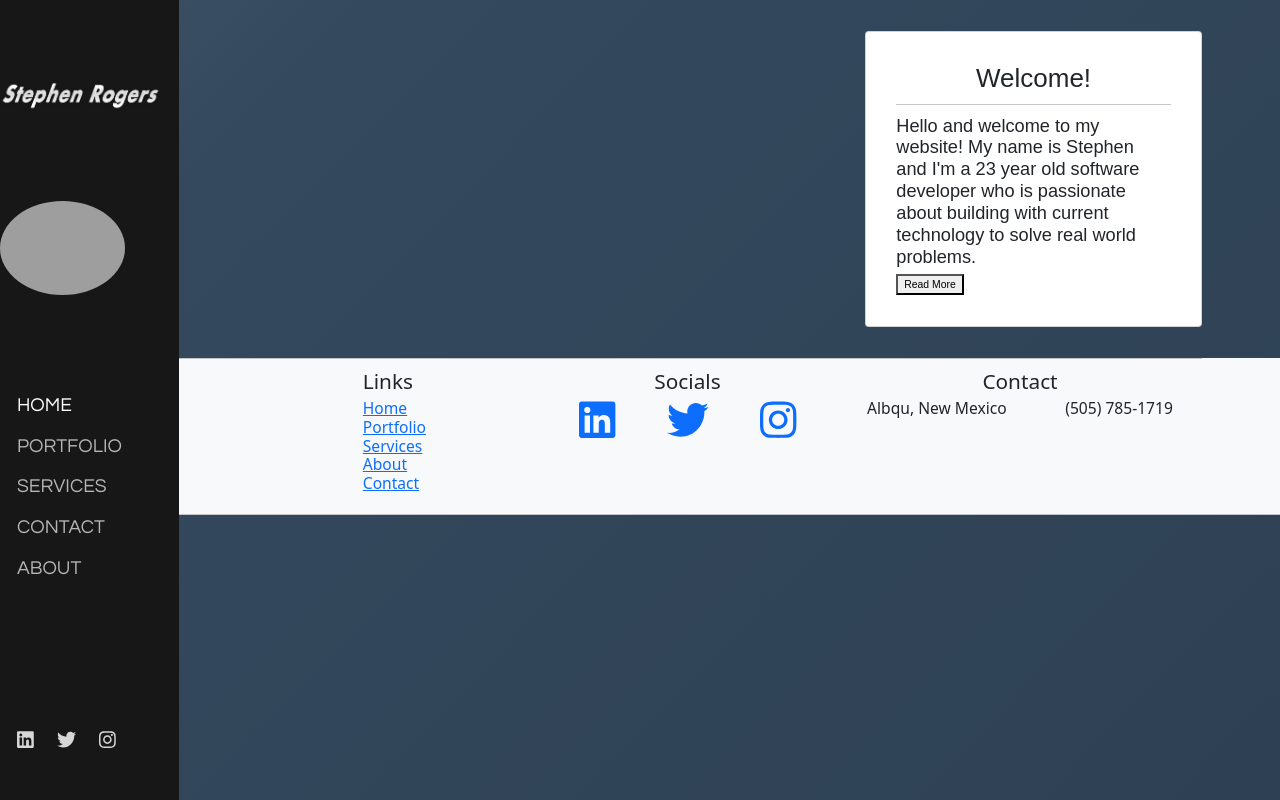
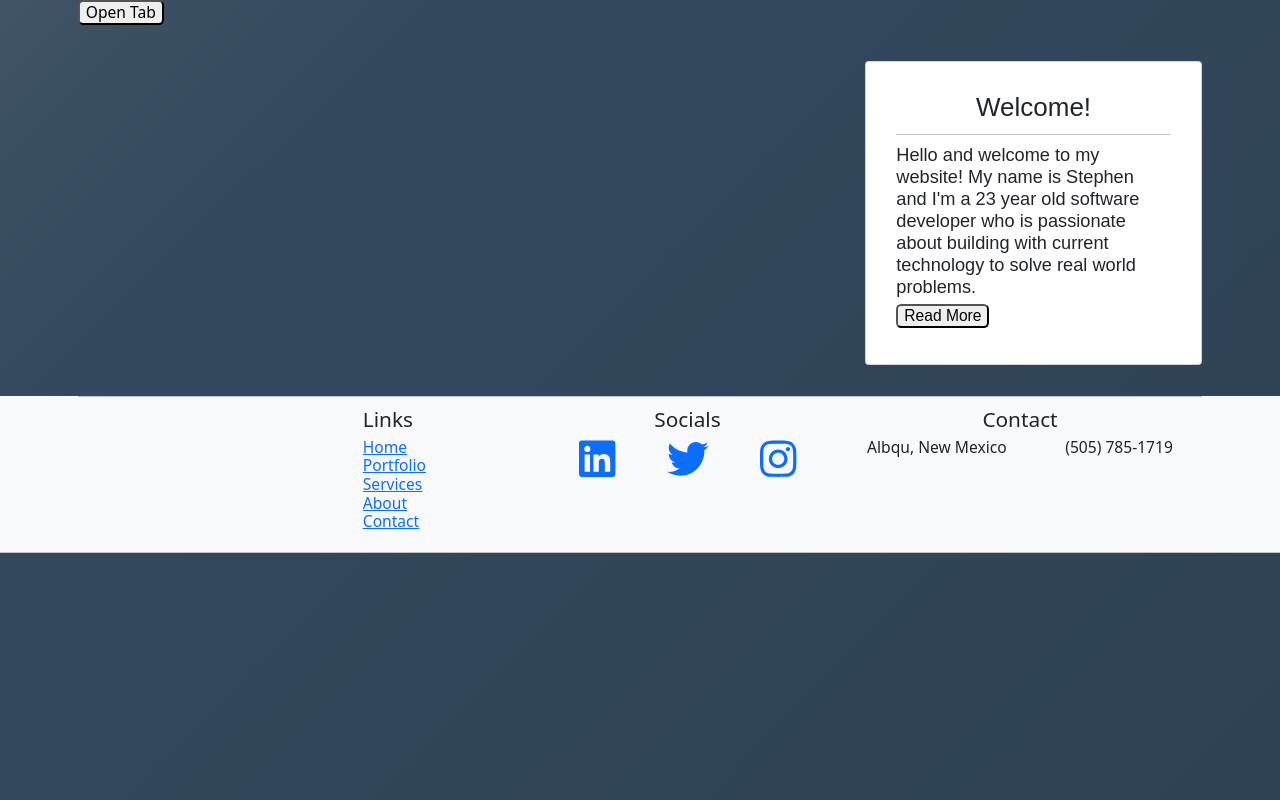
Before and after one commit to srcodes12/Portfolio-Project, a React (Create React App) app: page / in a window 1280 px wide. Built offline with nearby package versions, Linux system fonts and the light colour scheme; grey boxes are pictures that could not be loaded.

Commit message:
Navbar changes

```diff
--- a/src/Pages/HomePage.js
+++ b/src/Pages/HomePage.js
@@ -30,7 +30,7 @@ const HomePage = () => {
 
   return (
     <>
-      <Container className="d-flex  mt-5" style={{ justifyContent: 'end' }}>
+      <Container className="d-flex  mt-5 " style={{ justifyContent: 'end' }}>
         <Card
           className="d-flex boxstyle"
           style={{
@@ -38,6 +38,7 @@ const HomePage = () => {
             alignItems: 'center',
             fontFamily: 'Arial',
             padding: '20px',
+
           }}
         >
           <CardBody>
@@ -50,7 +51,7 @@ const HomePage = () => {
           ) : (
             <CardText className='h3' style={{ width: '90%', alignItems: 'center' }}>{`Hello and welcome to my website! My name is Stephen and I'm a 23 year old software developer who is passionate about building with current technology to solve real world problems. I have a deep understanding of software development principles, best practices, and modern technologies, and I strive to create meaningful and impactful software solutions that not only meet the needs of clients and end users. Thank you for stopping by and please don't hesitate to reach out to me with any questions or inquiries.`}</CardText>
           )}
-              <button onClick={toggleCollapse}>{isCollapsed ? 'Read More' : 'Read Less'}</button>
+              <button className='h4 rounded-3' onClick={toggleCollapse}>{isCollapsed ? 'Read More' : 'Read Less'}</button>
           </CardBody>
         </Card>
       </Container>
--- a/src/componets/Header/Header.css
+++ b/src/componets/Header/Header.css
@@ -42,13 +42,13 @@
   height: 100%;
   width: 14vw;
   position: fixed ;
-  z-index: 1;
+  z-index: 0;
   top: 0;
   left: 0;
   background-color: #171717;
   overflow-x: hidden;
   padding-top: 50px;
-  padding-right: 0%;
+  padding-right: %;
   display: grid;
 }
 
@@ -61,6 +61,7 @@
   display: grid;
   align-items: center;
   justify-content: start;
+
 }
 
 .sidenav a:hover {
@@ -87,3 +88,14 @@
   justify-content: center;
   align-items:center
 };
+
+
+.sidenav {
+  padding: 0.5rem;
+}
+
+@media (min-width: 768px) {
+  .sidenav {
+    padding: 1rem;
+  }
+}
--- a/src/componets/Header/Header.js
+++ b/src/componets/Header/Header.js
@@ -25,9 +25,19 @@ import {
 
 
 const Header = () => {
+  const [isCollapsed, setIsCollapsed] = useState(true)
+
+  const toggleCollapse = () => {
+    setIsCollapsed(!isCollapsed)
+  }
+
     return (
     <>
-    <Container xs='6' sm='3' className='text-center ' >
+
+    <Container xs='6' sm='3' className='' >
+
+    <button className='h4 rounded-3' style={{ alignItems: 'start'}} onClick={toggleCollapse}>{isCollapsed ? 'Open Tab' : 'Close Tab'}</button>
+    {isCollapsed ? (<div></div> ) : (
     <div class="sidenav">
         <img src={sr} width='90%'className='mt-5' alt='Stephen Rogers'/>
         <img src={fs} width='70%' className='rounded-circle' id='headShot' alt='HeadShot'/>
@@ -51,6 +61,7 @@ const Header = () => {
               </a>
             </div>
         </div>
+        )}
       </Container>
     </>
   );
```
